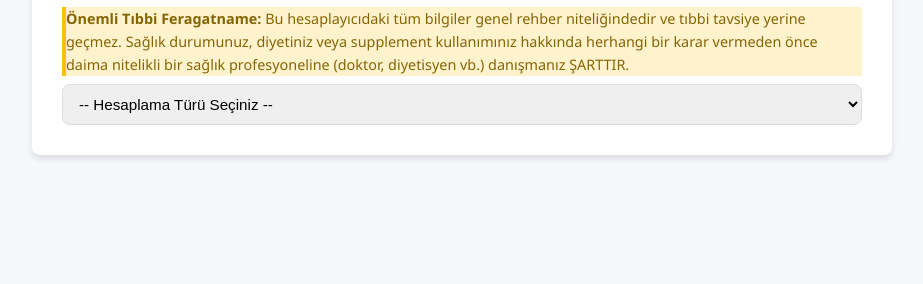
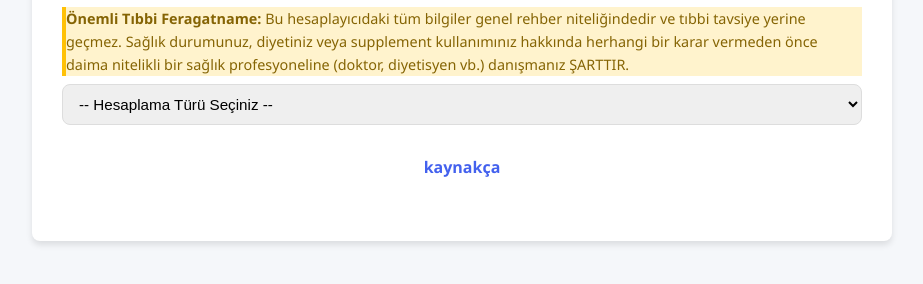
Before and after one commit to DrCremaster/on-gosterim-hesaplayici, a plain HTML site: page index.html in a window 1280 px wide. Shown: the part 114-398 px from the top of the page, without its empty margins (178-1101 px from the left). Drawn offline with Linux system fonts and the light colour scheme.

Commit message:
Update index.html

```diff
--- a/index.html
+++ b/index.html
@@ -1,3 +1,4 @@
+
 <!DOCTYPE html>
 <html lang="tr">
 <head>
@@ -28,11 +29,14 @@
 
   <div id="contentSections"></div>
 
+  <!-- EKLENEN TEK SATIR (ORTAYA HİZALI) -->
+  <div style="text-align: center; margin: 30px 0;">
+    <a href="kaynakca.html" target="_blank" style="color: #4361ee; font-weight: bold; text-decoration: none;">kaynakça</a>
+  </div>
 </div>
 <div class="page-footer-spacer"></div>
 
 <script src="js/main.js"></script>
 <script src="js/calculations.js"></script>
-
 </body>
 </html>
```
